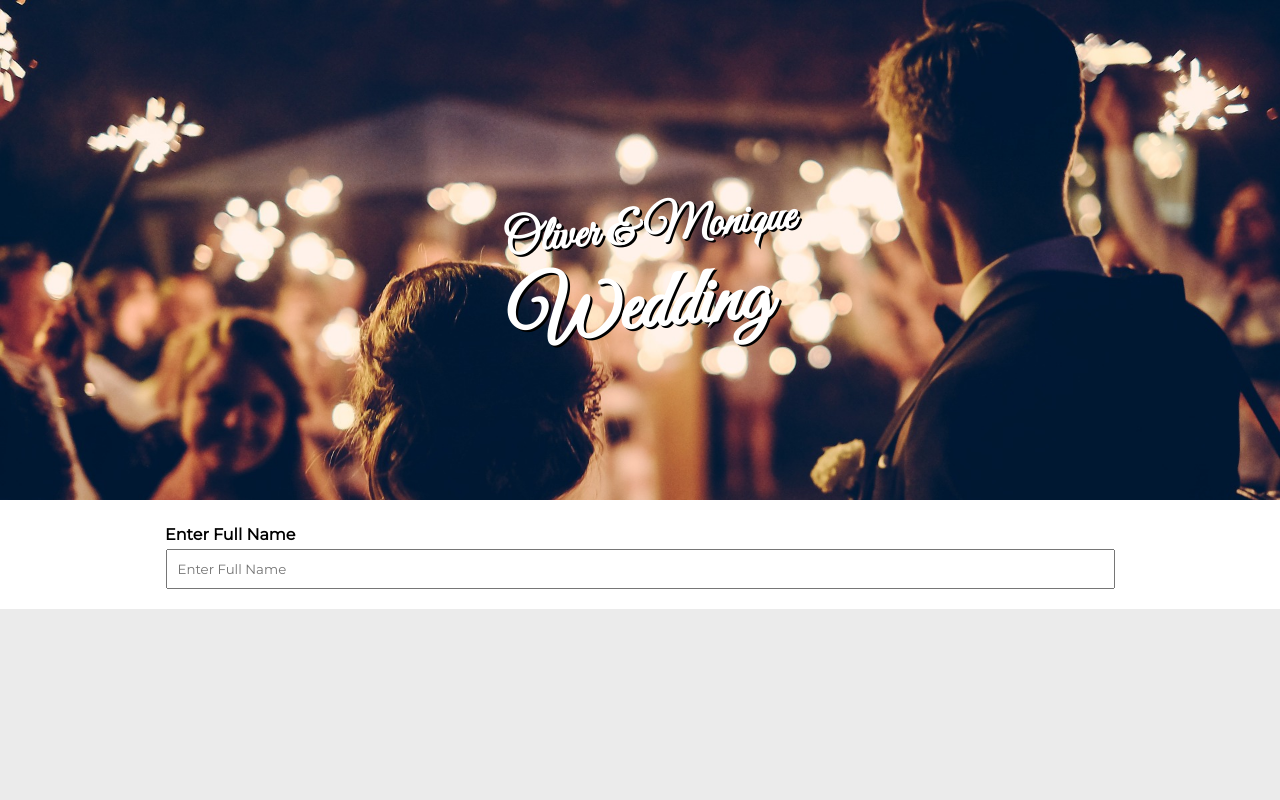
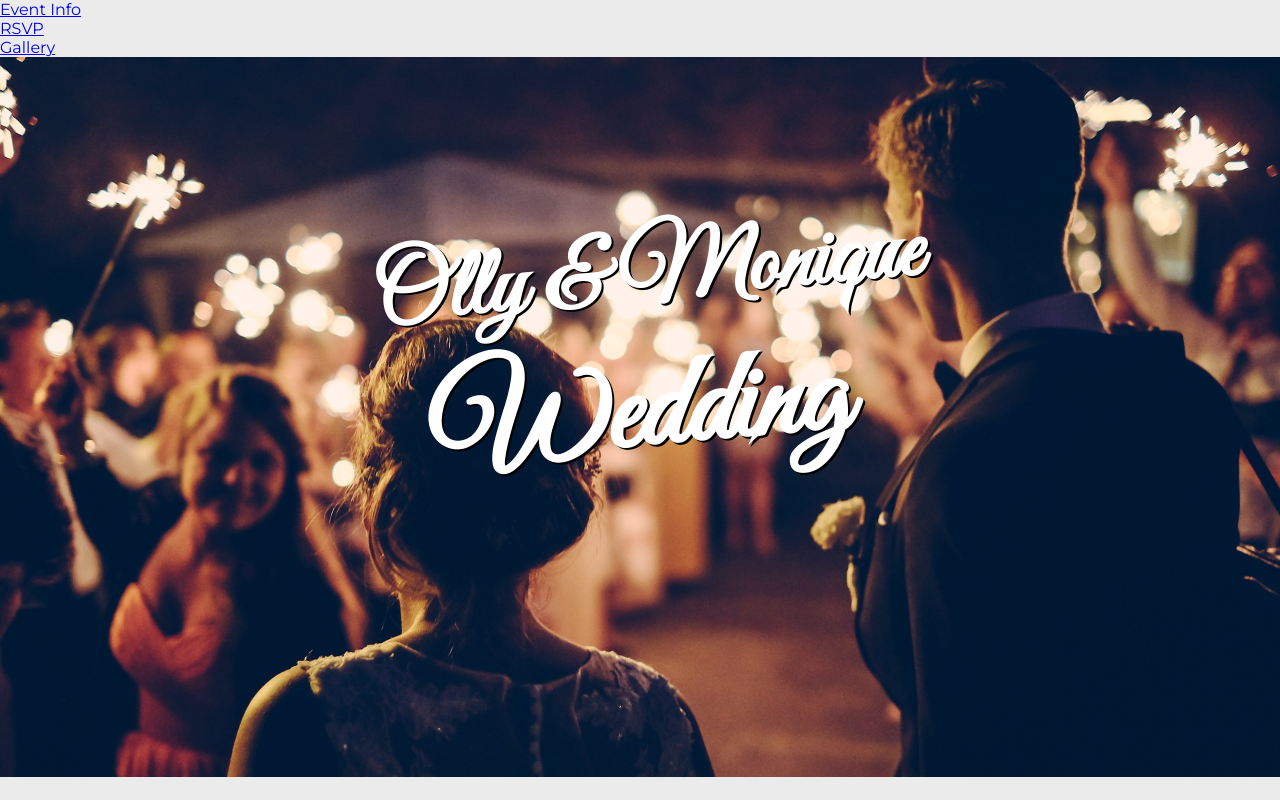
Before and after one commit to puremana/Wedding-Website, a PHP site: page / in a window 1280 px wide. Run offline with PHP 8.4, Linux system fonts and the light colour scheme; data that the repository does not hold is empty.

Commit message:
New home page

```diff
--- a/css/style.css
+++ b/css/style.css
@@ -1,3 +1,4 @@
+/* Global */
 * {
     margin: 0px;
     padding: 0px;
@@ -9,14 +10,28 @@ html {
 body {
     background-color: rgb(235, 235, 235);
 }
-.header h2 {
-    padding-top: 200px;
-    font-size: 3em;
+
+/* Home Page */
+.background {
+    height: 90vh;
+    width: 100vw;
+    background: url('img/background.jpg');
+    background-size: cover;
 }
-.header h1 {
+.page-index h2 {
+    padding-top: 20vh;
+    font-size: 7.5vw;
+}
+.page-index h1 {
+    font-size: 10vw;
+}
+
+/* RSVP Page */
+.page-rsvp .header h2 {
+    padding-top: 120px;
     font-size: 5em;
 }
-.header h2, .header h1 {
+h2, h1 {
     font-family: 'Great Vibes', cursive;
     text-align: center;
     color: white;
@@ -26,7 +41,7 @@ body {
 .header {
     background: url('img/background.jpg');
     background-size: cover;
-    height: 500px;
+    height: 300px;
 }
 .search-container {
     padding: 20px 0 20px 0;
--- /dev/null
+++ b/index.html
@@ -0,0 +1,33 @@
+<!DOCTYPE html>
+<html lang="en">
+    <head>
+        <!-- Meta -->
+        <meta charset="utf-8">
+        <meta name="viewport" content="width=device-width, initial-scale=1, shrink-to-fit=no">
+        <meta name="theme-color" content="#000000">
+        <meta name="author" content="Jeremy">
+        <meta name="description" content="Oliver and Monique wedding website">
+
+        <!-- Google Fonts -->
+        <link href="https://fonts.googleapis.com/css?family=Great+Vibes|Montserrat:Montserrat:400,400i,600" rel="stylesheet">
+
+        <!-- Custom CSS -->
+        <link href="css/style.css" rel="stylesheet">
+
+        <title>Home - Olly and Monique</title>
+
+    </head>
+    <body class="page-index">
+        <div class="nav">
+            <ul>
+                <a href="event-info.html"><li>Event Info</li></a>
+                <a href="event-info.html"><li>RSVP</li></a>
+                <a href="event-info.html"><li>Gallery</li></a>
+            </ul>
+        </div>
+        <div class="background">
+            <h2>Olly &#38; Monique</h2>
+            <h1>Wedding</h1>
+        </div>
+    </body>
+</html>
--- a/index.php
+++ b/rsvp.php
@@ -17,13 +17,12 @@
         <!-- Javascript -->
         <script src="script.js"></script>
 
-        <title>RSVP - Oliver and Monique</title>
+        <title>RSVP - Olly and Monique</title>
 
     </head>
-    <body onload="getUserInfo()">
+    <body onload="getUserInfo()" class="page-rsvp">
         <div class="header">
-            <h2>Oliver &#38; Monique</h2>
-            <h1>Wedding</h1>
+            <h2>RSVP</h2>
         </div>
         <div class="content">
             <div class="search-container">
```
